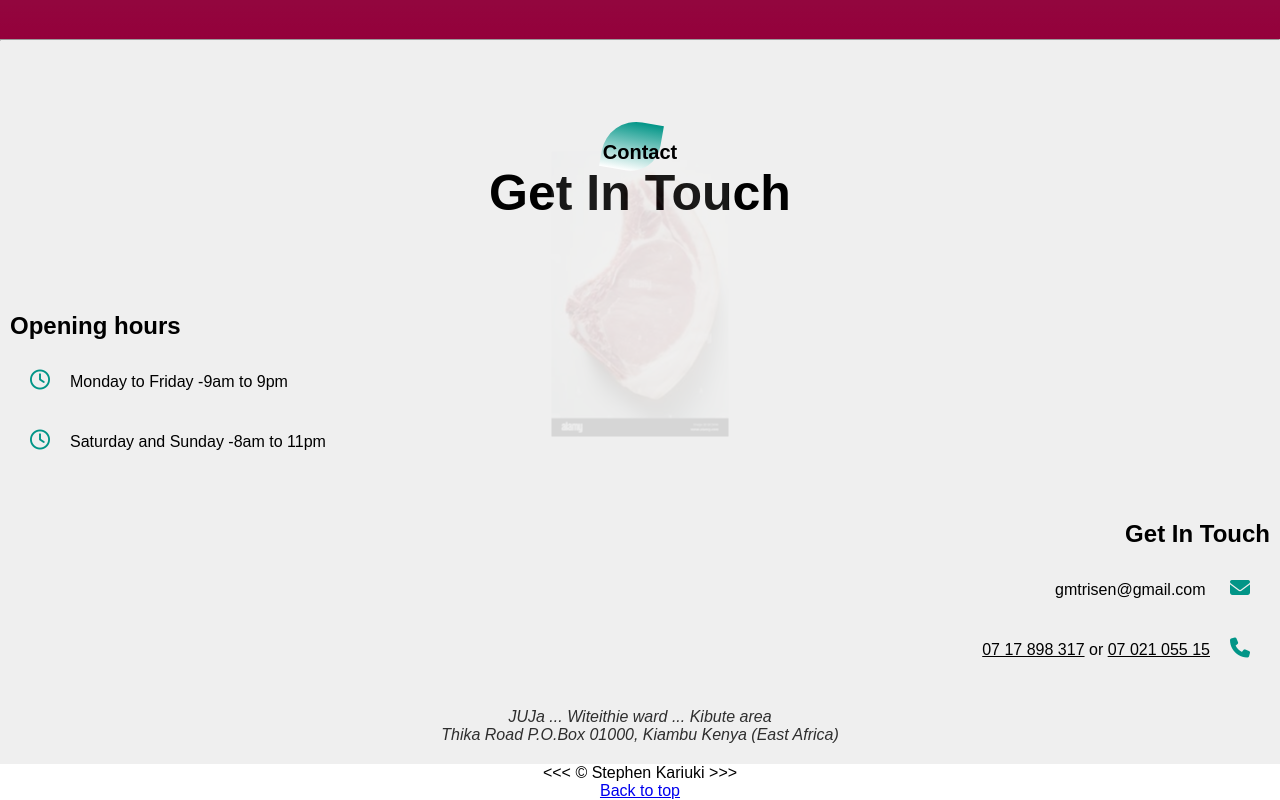
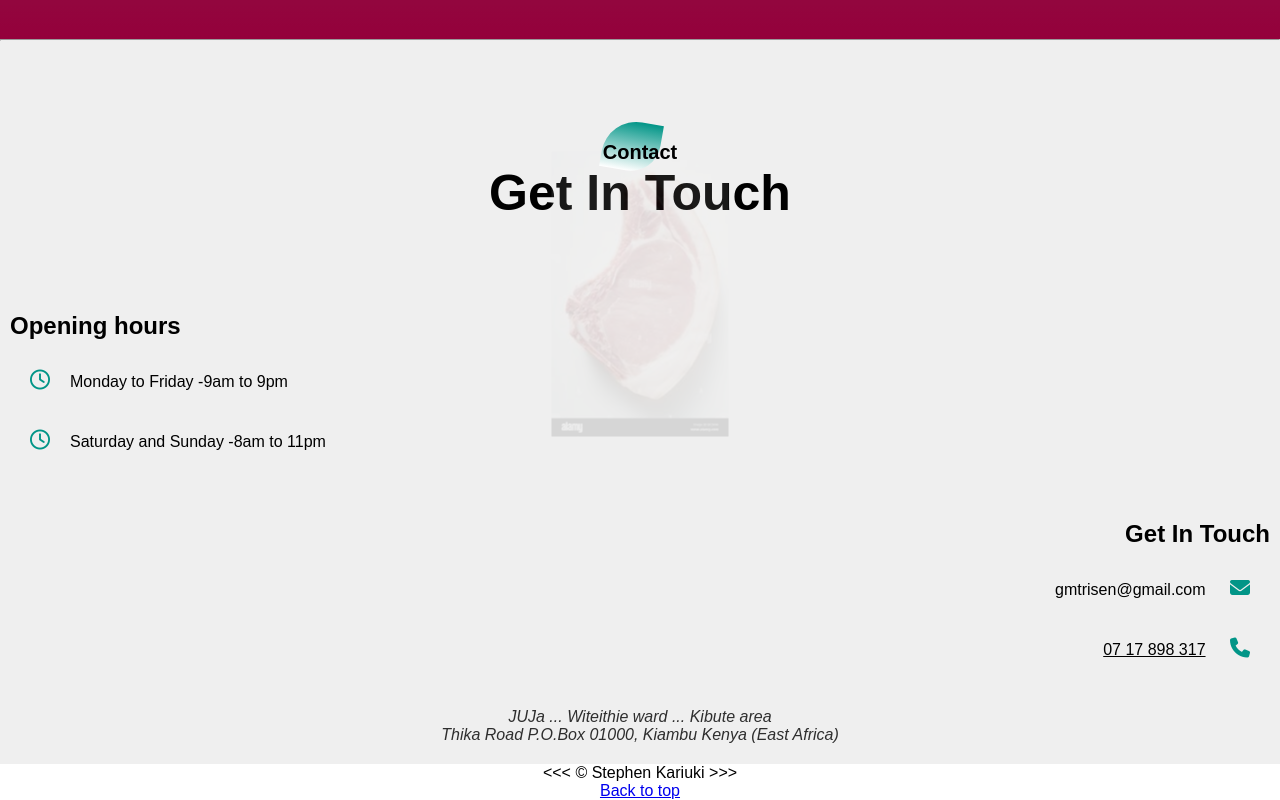
Before and after one commit to gmtrisen/pigsmeatsales, a plain HTML site: page index.html in a window 1280 px wide. Shown: the part 2237-3037 px from the top of the page. Drawn offline with Linux system fonts and the light colour scheme; some packages are replaced by stand-ins of ours; a script that the page names is missing.

Commit message:
Update index.html

```diff
--- a/index.html
+++ b/index.html
@@ -217,7 +217,7 @@
         <h1>Get In Touch</h1>
 
         <p>  gmtrisen@gmail.com <i class="fa fa-envelope"></i></p>
-          <p><u>07 17 898 317</u> or <u> 07 021 055 15</u><i class="fa fa-phone"></i></p>
+          <p><u>07 17 898 317</u> <i class="fa fa-phone"></i></p>
 
 
     </div>
```
